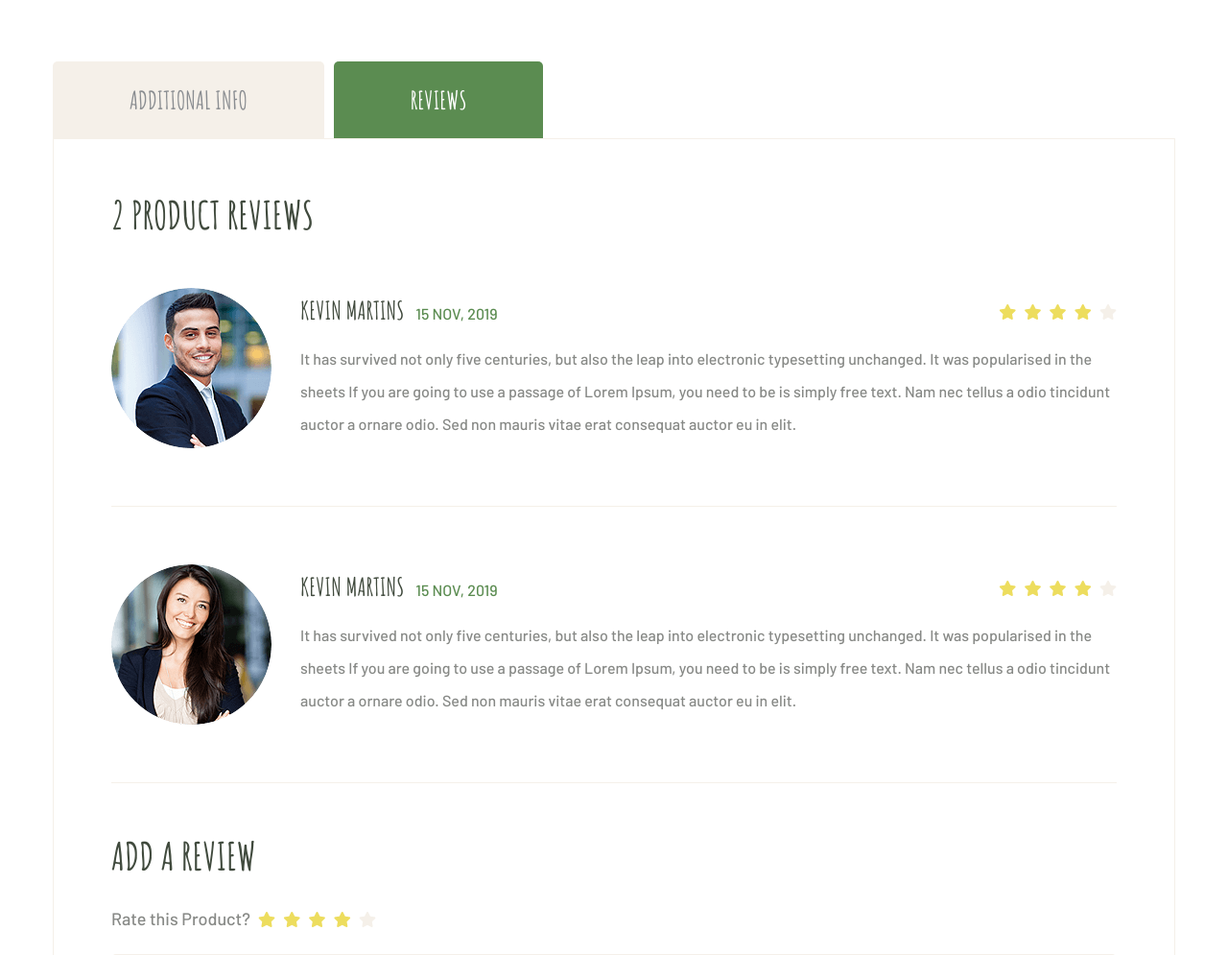
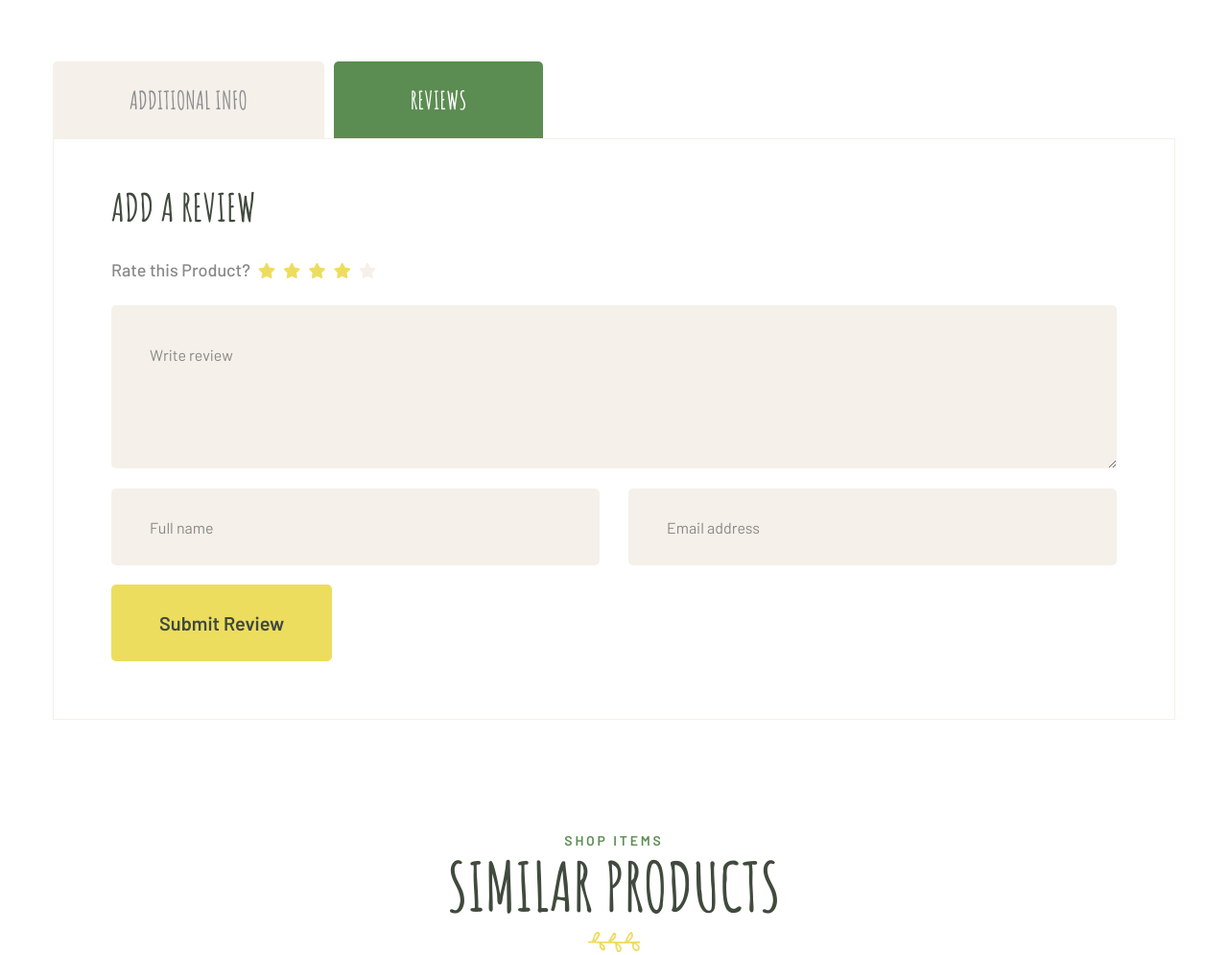
Before and after one commit to Jordan-Rob/simlaw-ecom, a Django app: page /shop/product/3/ in a window 1280 px wide. Shown: the part 1312-2307 px from the top of the page at 96% size. Run offline with Django 3.2, Linux system fonts and the light colour scheme; data comes from the database, SQL or seed files in the repository; some libraries are stand-ins or nearby versions; some web fonts are replaced.

```diff
--- a/templates/base.html
+++ b/templates/base.html
@@ -255,10 +255,7 @@
                                 <p>We import, produce, market and distribute quality and genuine agricultural inputs especially; seeds, agricultural chemicals, and farm tools for commercial and subsistence or domestic use.</p>
                             </div>
                             <form>
-                                <div class="footer_input-box">
-                                    <input type="Email" placeholder="Email Address">
-                                    <button type="submit" class="button"><i class="fa fa-check"></i></button>
-                                </div>
+
                             </form>
                         </div>
                     </div>
@@ -269,7 +266,6 @@
                             </div>
                             <ul class="footer-widget__links-list list-unstyled">
                                 <li><a href="{% url 'about'  %}">About Us</a></li>
-                                <li><a href="#">Services</a></li>
                                 <li><a href="{% url 'contact'  %}">Contact</a></li>
                             </ul>
                         </div>
--- a/templates/store/product.html
+++ b/templates/store/product.html
@@ -80,6 +80,7 @@
                                 <div class="row">
                                     <div class="col-xl-12">
                                         <div class="product_reviews_box">
+                                            {% comment %}
                                             <h3 class="product_reviews_title">2 Product reviews</h3>
                                             <div class="product_reviews_single">
                                                 <div class="product_reviews_image">
@@ -104,29 +105,7 @@
                                                     </div>
                                                 </div>
                                             </div>
-                                            <div class="product_reviews_single">
-                                                <div class="product_reviews_image">
-                                                    <img src="assets/images/shop/review-2.png" alt="">
-                                                </div>
-                                                <div class="product_reviews_content">
-                                                    <h3>Kevin Martins<span>15 Nov, 2019</span></h3>
-                                                    <p>It has survived not only five centuries, but also the
-                                                        leap into electronic typesetting unchanged. It was
-                                                        popularised in the sheets If you are going to use a
-                                                        passage of Lorem Ipsum, you need to be is simply free
-                                                        text. Nam nec tellus a odio tincidunt auctor a ornare
-                                                        odio. Sed non mauris vitae erat consequat auctor eu in
-                                                        elit.</p>
-                                                    <div class="product_reviews_rating product_detail_review">
-                                                        <a href="#"><i class="fa fa-star"></i></a>
-                                                        <a href="#"><i class="fa fa-star"></i></a>
-                                                        <a href="#"><i class="fa fa-star"></i></a>
-                                                        <a href="#"><i class="fa fa-star"></i></a>
-                                                        <a href="#" class="deactive"><i
-                                                                class="fa fa-star"></i></a>
-                                                    </div>
-                                                </div>
-                                            </div>
+                                            {% endcomment %}
                                         </div>
                                     </div>
                                     <div class="col-xl-12">
```
Also changed, not shown: templates/pages/about.html (+7 -9 lines), templates/pages/home.html (+6 -4 lines), static/images/about/ileft.jpg (added), static/images/about/imid.jpg (added), static/images/resources/pdt1.jpg (added), static/images/service/leumes.jpg (added), static/images/service/maize.jpg (added), static/images/service/pasture.jpg (added), static/images/service/vegies.png (added).
